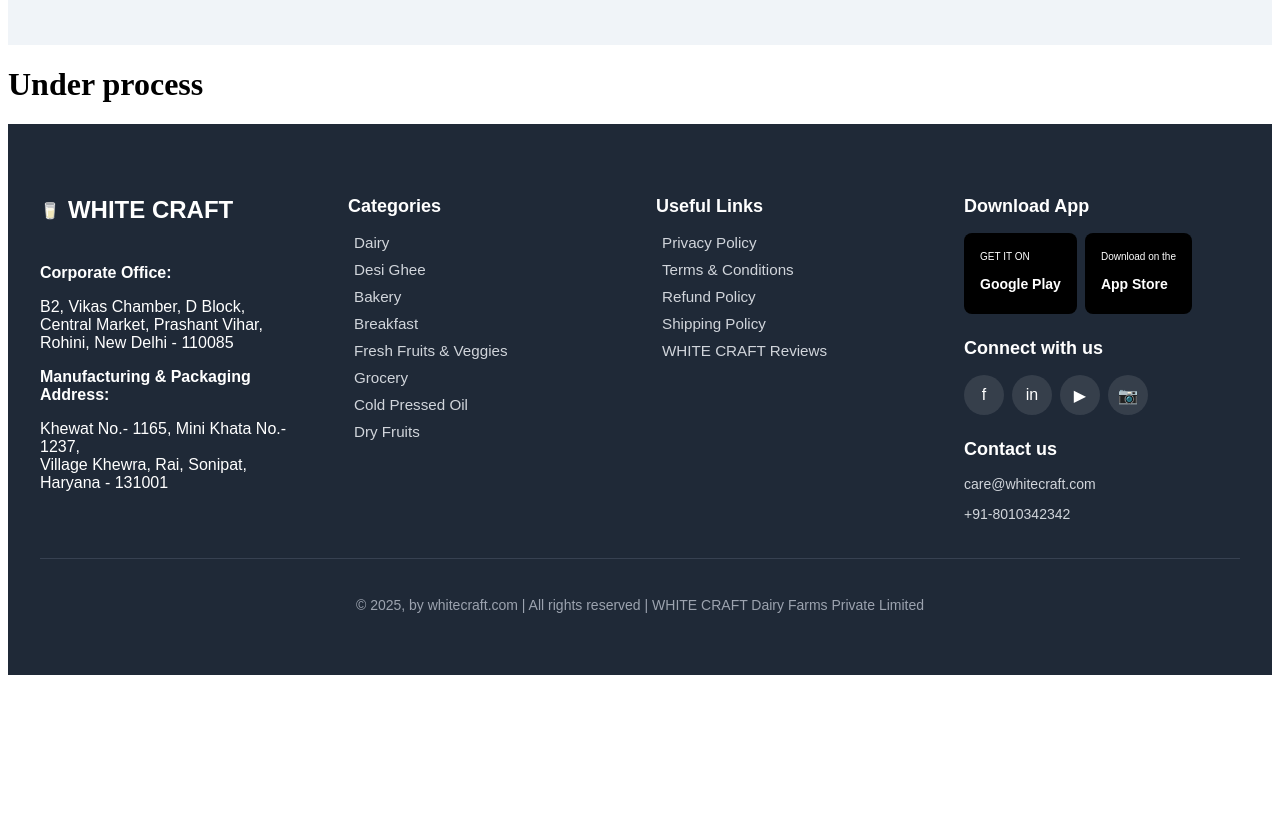
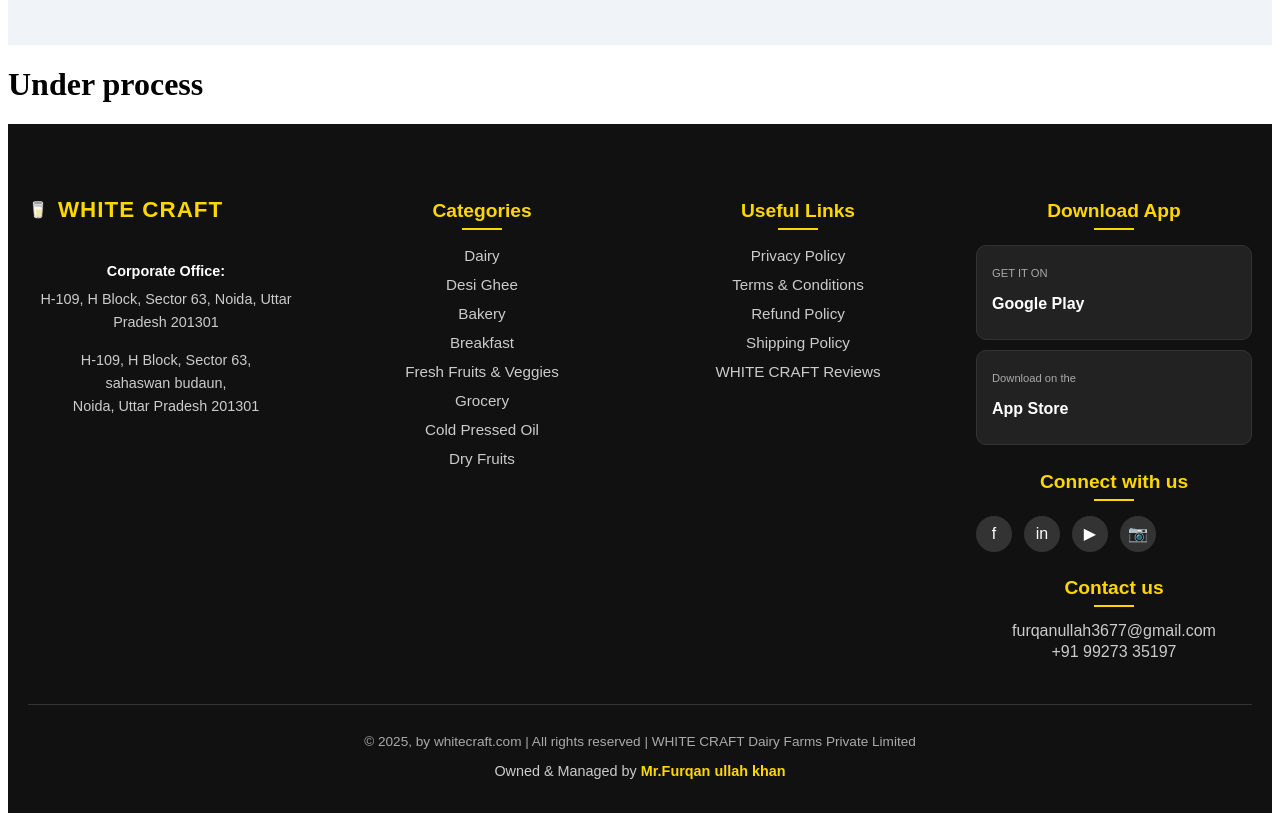
Before and after one commit to CBROY62/Milk-Management, a React (Vite) app in the folder milk_manegement/: page / in a window 1280 px wide. Shown: the part 2780-3601 px from the top of the page. Before the commit the page ends 3463 px from the top, so only its background shows below. Built offline with nearby package versions, Linux system fonts and the light colour scheme.

Commit message:
add some of data

```diff
--- a/milk_manegement/src/Components/Footer.jsx
+++ b/milk_manegement/src/Components/Footer.jsx
@@ -3,6 +3,7 @@
 
 const Footer = ({ setCurrentPage }) => {
   return (
+    <center>
     <footer className="footer">
       <div className="footer-container">
         <div className="footer-grid">
@@ -14,9 +15,10 @@
             </div>
             <div className="footer-address">
               <p className="footer-title">Corporate Office:</p>
-              <p>B2, Vikas Chamber, D Block,<br/>Central Market, Prashant Vihar,<br/>Rohini, New Delhi - 110085</p>
-              <p className="footer-title mt-4">Manufacturing & Packaging Address:</p>
-              <p>Khewat No.- 1165, Mini Khata No.- 1237,<br/>Village Khewra, Rai, Sonipat,<br/>Haryana - 131001</p>
+              H-109, H Block, Sector 63, Noida, Uttar Pradesh 201301
+              <p>H-109, H Block, Sector 63,<br/>sahaswan budaun,<br/>Noida, Uttar Pradesh 201301</p>
+              {/* <p className="footer-title mt-4">Manufacturing & Packaging Address:</p>
+              <p>Khewat No.- 1165, Mini Khata No.- 1237,<br/>Village Khewra, Rai, Sonipat,<br/>Haryana - 131001</p> */}
             </div>
           </div>
 
@@ -71,17 +73,22 @@
 
             <h4>Contact us</h4>
             <div className="footer-contact">
-              <p>care@whitecraft.com</p>
-              <p>+91-8010342342</p>
+              <p>furqanullah3677@gmail.com</p>
+              <p>+91 99273 35197</p>
             </div>
           </div>
         </div>
 
         <div className="footer-bottom">
           <p>&copy; 2025, by whitecraft.com | All rights reserved | WHITE CRAFT Dairy Farms Private Limited</p>
+          <p className="footer-owner">Owned & Managed by <strong>Mr.Furqan ullah khan </strong></p>
+
+
         </div>
       </div>
+
     </footer>
+    </center>
   );
 };
 
--- a/milk_manegement/src/StyleSection/Footer.css
+++ b/milk_manegement/src/StyleSection/Footer.css
@@ -1,134 +1,210 @@
+/* ========== Footer Base Styles ========== */
 .footer {
-  background-color: #1f2937; /* gray-900 */
-  color: white;
-  padding: 3rem 1rem;
-  font-family: sans-serif;
+  background-color: #111;
+  color: #fff;
+  padding: 50px 20px 20px;
+  font-family: "Poppins", sans-serif;
 }
 
 .footer-container {
-  max-width: 1200px;
+  max-width: 1300px;
   margin: 0 auto;
 }
 
 .footer-grid {
   display: grid;
-  grid-template-columns: 1fr;
-  gap: 2rem;
-  margin-bottom: 2rem;
+  grid-template-columns: repeat(4, 1fr);
+  gap: 40px;
 }
 
+/* ========== Columns ========== */
 .footer-col h4 {
-  font-size: 1.125rem;
-  font-weight: bold;
-  margin-bottom: 1rem;
+  font-size: 1.2rem;
+  margin-bottom: 15px;
+  color: #ffd700;
+  position: relative;
+}
+
+.footer-col h4::after {
+  content: "";
+  display: block;
+  width: 40px;
+  height: 2px;
+  background-color: #ffd700;
+  margin-top: 6px;
 }
 
 .footer-col ul {
   list-style: none;
   padding: 0;
-  margin: 0;
 }
 
 .footer-col ul li {
-  margin-bottom: 0.5rem;
+  margin-bottom: 10px;
 }
 
 .footer-col ul li button {
   background: none;
   border: none;
-  color: #d1d5db; /* gray-300 */
+  color: #ccc;
+  font-size: 0.95rem;
   cursor: pointer;
-  font-size: 0.95rem;
-  transition: color 0.2s;
+  transition: color 0.3s ease;
 }
 
 .footer-col ul li button:hover {
-  color: white;
+  color: #fff;
 }
 
+/* ========== Logo & Address ========== */
 .footer-logo {
   display: flex;
   align-items: center;
-  gap: 0.5rem;
-  margin-bottom: 1rem;
+  gap: 10px;
+  margin-bottom: 15px;
 }
 
 .footer-logo h3 {
-  font-size: 1.5rem;
-  font-weight: bold;
+  font-size: 1.4rem;
+  color: #ffd700;
+  letter-spacing: 1px;
+}
+
+.footer-address {
+  color: #ccc;
+  font-size: 0.9rem;
+  line-height: 1.6;
 }
 
 .footer-title {
-  font-weight: bold;
+  color: #fff;
+  font-weight: 600;
+  margin-bottom: 5px;
 }
 
+.mt-4 {
+  margin-top: 20px;
+}
+
+/* ========== App Buttons ========== */
 .footer-apps {
   display: flex;
-  gap: 0.5rem;
-  margin-bottom: 1rem;
+  flex-direction: column;
+  gap: 10px;
+  margin-bottom: 20px;
 }
 
 .app-btn {
-  background-color: black;
-  padding: 0.5rem 1rem;
-  border-radius: 0.5rem;
+  background-color: #222;
+  border: 1px solid #333;
+  padding: 10px 15px;
+  border-radius: 10px;
+  text-align: left;
+  transition: background-color 0.3s ease;
   cursor: pointer;
-  transition: background 0.3s;
 }
 
 .app-btn:hover {
-  background-color: #111827;
+  background-color: #333;
 }
 
 .small-text {
-  font-size: 0.625rem;
+  font-size: 0.7rem;
+  color: #aaa;
 }
 
 .bold-text {
-  font-weight: bold;
-  font-size: 0.875rem;
+  font-weight: 600;
+  color: #fff;
 }
 
+/* ========== Socials ========== */
 .footer-socials {
   display: flex;
-  gap: 0.5rem;
-  margin-bottom: 1rem;
+  gap: 12px;
+  margin: 10px 0 20px;
 }
 
 .footer-socials a {
   display: flex;
   align-items: center;
   justify-content: center;
-  width: 2.5rem;
-  height: 2.5rem;
-  background: rgba(255,255,255,0.1);
-  border-radius: 9999px;
+  background: #333;
+  width: 36px;
+  height: 36px;
+  border-radius: 50%;
+  color: #fff;
+  font-size: 1rem;
   text-decoration: none;
-  color: white;
-  font-size: 1rem;
-  transition: background 0.3s;
+  transition: background-color 0.3s ease;
 }
 
 .footer-socials a:hover {
-  background: rgba(255,255,255,0.2);
+  background: #ffd700;
+  color: #000;
 }
 
+/* ========== Contact Info ========== */
 .footer-contact p {
-  margin-bottom: 0.25rem;
-  font-size: 0.875rem;
-  color: #d1d5db;
+  color: #ccc;
+  margin: 3px 0;
 }
 
+/* ========== Footer Bottom ========== */
 .footer-bottom {
-  border-top: 1px solid #374151; /* gray-700 */
-  padding-top: 1.5rem;
+  margin-top: 40px;
+  border-top: 1px solid #333;
+  padding-top: 15px;
   text-align: center;
-  color: #9ca3af; /* gray-400 */
-  font-size: 0.875rem;
+  font-size: 0.85rem;
+  color: #aaa;
 }
 
-@media (min-width: 768px) {
+/* ========== Responsive Design ========== */
+
+/* Tablets */
+@media (max-width: 992px) {
   .footer-grid {
-    grid-template-columns: repeat(4, 1fr);
+    grid-template-columns: repeat(2, 1fr);
+  }
+
+  .footer {
+    padding: 40px 20px;
+  }
+
+  .footer-col {
+    text-align: left;
   }
 }
+
+/* Mobile */
+@media (max-width: 600px) {
+  .footer-grid {
+    grid-template-columns: 1fr;
+    gap: 30px;
+  }
+
+  .footer-col {
+    text-align: left;
+  }
+
+  .footer-socials {
+    justify-content: flex-start;
+  }
+
+  .footer-bottom {
+    font-size: 0.8rem;
+  }
+}
+
+
+
+.footer-owner {
+  margin-top: 5px;
+  font-size: 0.9rem;
+  color: #ccc;
+}
+
+.footer-owner strong {
+  color: #ffd700;
+}
--- a/milk_manegement/src/StyleSection/PremiumProducts.css
+++ b/milk_manegement/src/StyleSection/PremiumProducts.css
@@ -86,3 +86,13 @@
   background-color: #1e3a8a;
   color: #fff;
 }
+
+
+
+
+@media (min-width: 768px) {
+  .products-grid1 {
+    grid-template-columns: repeat(2, 1fr);
+    margin-left: 120px;
+  }
+}
```
